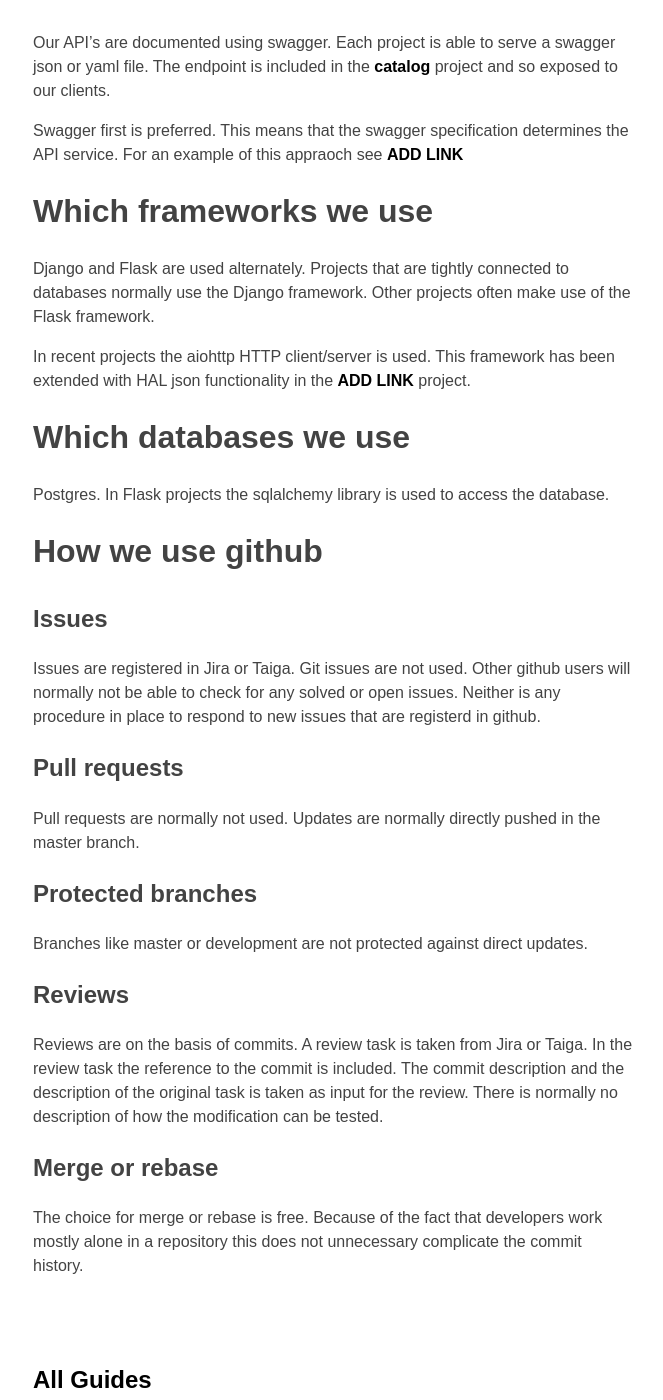
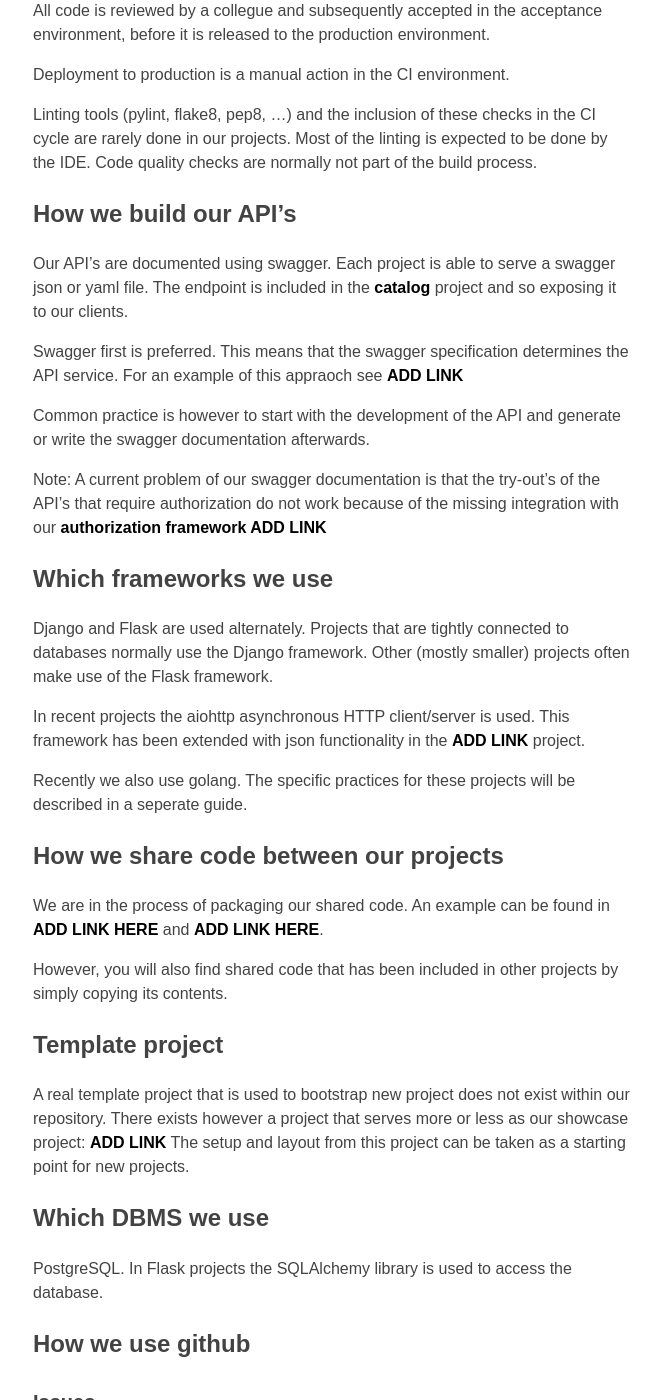
Before and after one commit to Amsterdam/amsterdam.github.io, a Jekyll site: the page built from guides/back-end-projects.md, in a window 1280 px wide and 1400 px high, scrolled down 1776 px. Shown: the whole window, without its empty margins (137-800 px from the left). Built offline with Jekyll 4.4.1, drawn with Linux system fonts in a browser that asks for light colours; our own code applies the rules of GitHub Pages for plain Markdown files; some of the changed text lies outside the part shown.

Commit message:
- Include reference to github repo instead of mentioning software at City of Amsterdam - Include peer review QA measure - Include introduction paragraph to describe scope and purpose of the guide - Update use of swagger - Include reference to future golang guide - Correct HAL json iohttp remark - Fix some typos - Include results of a new interview - Include remark about feature branches - Include remark about rebasing

```diff
--- a/guides/back-end-projects.md
+++ b/guides/back-end-projects.md
@@ -1,104 +1,139 @@
 ---
-explains: The style guide to the way we organize our back-end projects
+explains: The style guide to the way we organize our Python back-end projects
 ---
 
-# How we use docker and docker-compose
+# Python backend projects
 
-A lot of the software we make at City of Amsterdam uses docker containers.
+## Introduction
+This document describes the common practices that are used in our Pyhon backend projects.
+It is not meant as an encompassing developent standards document.
+Within the backend team developers are free to choose the best tool for the job.
 
-In general we follow the common community guidelines:
+## How we use docker and docker-compose
+
+A lot of the [open source code software of the City of Amsterdam]((https://github.com/Amsterdam)) uses docker containers.
+Seperate tasks are normally organised in seperate dockers.
+
+In general we follow common community guidelines:
 - [Dockerfile best practices](https://docs.docker.com/engine/userguide/eng-image/dockerfile_best-practices/)
 , including multi-stage builds
 
 Preferably use [docker-ce](https://www.docker.com/community-edition)
 and [docker-compose](https://docs.docker.com/compose/), most recent version
 
-.dockerignore files are used to exclude files that are not relevant to the build.
+`.dockerignore` files are used to exclude files that are not relevant to the build.
 Ideally this file starts by ignoring everything (`*`) and then explicitly add the files that belong to the build
 by means of exceptions (e.g. `!**\*.py` to include all python source files).
-Most often you will however find .dockerignore files that only specify files that are not part of the build
+Most often you will however find .dockerignore files that only specify files that are not part of the build.
 
-# How we use Python
+## How we use Python
 
 See [Python Style Guide](style-guide-python.md)
 
-# What you normally can expect to find in our project structure
+## What you can expect to find in our project structure
 
 * readme
 * license
-* services
+* services:
 
-  each defined in a seperate folder at the root level of the project
+  * each defined in a seperate folder at the root level of the project
 
-  each having a seperate service sources and tests folder
+  * each having seperate sources and tests folders
 
-  each having a Dockerfile
+  * each having a `Dockerfile` with a corresponding `.dockerignore`
 
-  each having a setup.py and/or a requirements.txt file to install the package
+  * each having a `setup.py` and/or a `requirements.txt` file to install the package
 
-* docker-compose.yml
-* .gitignore
-* jenkins or similar ci.yml to configure the continuous build and integration
-* .jenkins
-* .swarm
+* `docker-compose.yml`
+* `.gitignore`
+* jenkins or similar ci yaml to configure the continuous build and integration
+* `.jenkins` folder
+* `.swarm` folder
 
-# How we test
+## How we test
 
-For all our projects it is a requirement that tests are available and are integrated in the continuous build process.
+All of our projects require (unit) tests which are integrated in the continuous build process.
 
-For testing we prefer using pytest.
+For testing we prefer using pytest, following its corresponding [good practices](https://docs.pytest.org/en/latest/goodpractices.html)
 
 However you may find the use of unittest in some (older) projects.
 
 Code coverage is normally not checked.
 Absolute code coverage requirements and enforcement thereof exist only in very rare cases.
 
-# How we assure our code quality
+## How we assure our code quality
+
+All code is reviewed by a collegue and subsequently accepted in the acceptance environment, before it is released to the production environment.
+
+Deployment to production is a manual action in the CI environment.
 
 Linting tools (pylint, flake8, pep8, ...) and the inclusion of these checks in the CI cycle are rarely done in our projects.
 Most of the linting is expected to be done by the IDE.
 Code quality checks are normally not part of the build process.
 
-# How we build our API's
+## How we build our API's
 
 Our API's are documented using swagger. Each project is able to serve a swagger json or yaml file.
-The endpoint is included in the [catalog](https://github.com/Amsterdam/catalog) project and so exposed to our clients.
+The endpoint is included in the [catalog](https://github.com/Amsterdam/catalog) project and so exposing it to our clients.
 
 Swagger first is preferred. This means that the swagger specification determines the API service.
 For an example of this appraoch see [ADD LINK]()
 
-# Which frameworks we use
+Common practice is however to start with the development of the API and generate or write the swagger documentation afterwards.
+
+Note: A current problem of our swagger documentation is that the try-out's of the API's that require authorization
+do not work because of the missing integration with our [authorization framework ADD LINK]()
+
+## Which frameworks we use
 
 Django and Flask are used alternately. Projects that are tightly connected to databases normally use the Django framework.
-Other projects often make use of the Flask framework.
+Other (mostly smaller) projects often make use of the Flask framework.
 
-In recent projects the aiohttp HTTP client/server is used.
-This framework has been extended with HAL json functionality in the [ADD LINK]() project.
+In recent projects the aiohttp asynchronous HTTP client/server is used.
+This framework has been extended with json functionality in the [ADD LINK]() project.
 
-# Which databases we use
+Recently we also use golang. The specific practices for these projects will be described in a seperate guide.
 
-Postgres. In Flask projects the sqlalchemy library is used to access the database.
+## How we share code between our projects
 
-# How we use github
+We are in the process of packaging our shared code. An example can be found in [ADD LINK HERE]() and [ADD LINK HERE]().
 
-## Issues
+However, you will also find shared code that has been included in other projects by simply copying its contents.
+
+## Template project
+
+A real template project that is used to bootstrap new project does not exist within our repository.
+There exists however a project that serves more or less as our showcase project: [ADD LINK]()
+The setup and layout from this project can be taken as a starting point for new projects.
+
+## Which DBMS we use
+
+PostgreSQL. In Flask projects the SQLAlchemy library is used to access the database.
+
+## How we use github
+
+### Issues
 Issues are registered in Jira or Taiga. Git issues are not used.
 Other github users will normally not be able to check for any solved or open issues.
 Neither is any procedure in place to respond to new issues that are registerd in github.
 
-## Pull requests
-Pull requests are normally not used. Updates are normally directly pushed in the master branch.
+### Feature branches
+Normally not used, all code resides in one branch; the master branch.
 
-## Protected branches
+### Pull requests
+Pull requests are rarely used. Updates are normally directly pushed onto the master branch.
+
+### Protected branches
 Branches like master or development are not protected against direct updates.
 
-## Reviews
+### Reviews
 Reviews are on the basis of commits.
 A review task is taken from Jira or Taiga.
 In the review task the reference to the commit is included.
 The commit description and the description of the original task is taken as input for the review.
 There is normally no description of how the modification can be tested.
 
-## Merge or rebase
-The choice for merge or rebase is free.
-Because of the fact that developers work mostly alone in a repository this does not unnecessary complicate the commit history.
+### Merge or rebase
+Common practice is that commits are rebased.
+Rebasing not only keeps the master history clean,
+it also ensures that each commit in the master history has been tested, reviewed and works.
```
